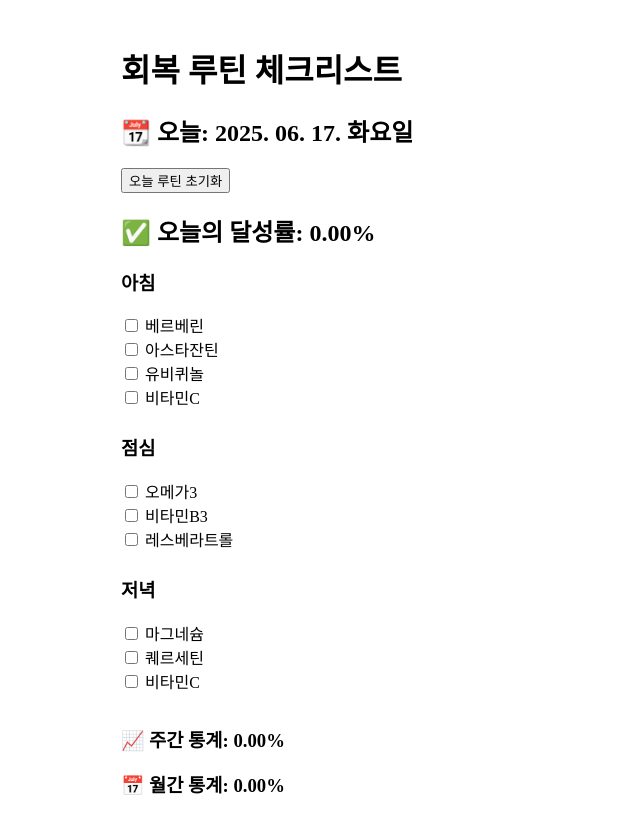
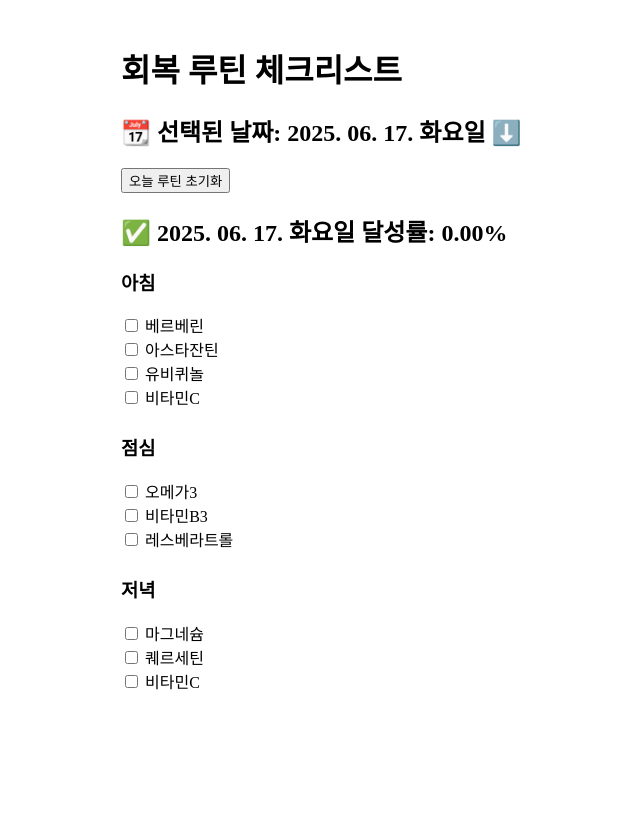
Before and after one commit to tyt132/recovery-checklist, a React (Vite) app: page / in a window 1280 px wide. Shown: the top 834 px of the page, without its empty margins (219-859 px from the left). After the commit the page ends 800 px from the top, so only its background shows below. Built offline with nearby package versions, Linux system fonts and the light colour scheme.

Commit message:
Update DailyChecklist.jsx

```diff
--- a/src/DailyChecklist.jsx
+++ b/src/DailyChecklist.jsx
@@ -1,6 +1,8 @@
 
 // src/DailyChecklist.jsx
 import { useState } from "react";
+import Calendar from "react-calendar";
+import 'react-calendar/dist/Calendar.css';
 
 const checklistItems = [
   {
@@ -17,20 +19,16 @@ const checklistItems = [
   },
 ];
 
-const getTodayKey = () => {
-  const d = new Date();
-  return `${d.getFullYear()}-${d.getMonth() + 1}-${d.getDate()}`;
-};
+const formatDateKey = (date) =>
+  `${date.getFullYear()}-${date.getMonth() + 1}-${date.getDate()}`;
 
-const getTodayLabel = () => {
-  const now = new Date();
-  return now.toLocaleDateString("ko-KR", {
+const getTodayLabel = (date) =>
+  date.toLocaleDateString("ko-KR", {
     year: "numeric",
     month: "2-digit",
     day: "2-digit",
     weekday: "long",
   });
-};
 
 const getInitialState = () => {
   const saved = localStorage.getItem("checklist");
@@ -39,18 +37,25 @@ const getInitialState = () => {
 
 export default function DailyChecklist() {
   const [checked, setChecked] = useState(getInitialState());
+  const [selectedDate, setSelectedDate] = useState(new Date());
+  const [showCalendar, setShowCalendar] = useState(false);
 
-  const todayKey = getTodayKey();
-  const todayLabel = getTodayLabel();
+  const dateKey = formatDateKey(selectedDate);
+  const today = new Date();
+  const todayKey = formatDateKey(today);
+  const todayLabel = getTodayLabel(today);
+  const selectedLabel = getTodayLabel(selectedDate);
+
+  const isToday = dateKey === todayKey;
 
   const toggleCheck = (section, item) => {
     const newState = {
       ...checked,
-      [todayKey]: {
-        ...(checked[todayKey] || {}),
+      [dateKey]: {
+        ...(checked[dateKey] || {}),
         [section]: {
-          ...((checked[todayKey] || {})[section] || {}),
-          [item]: !((checked[todayKey] || {})[section]?.[item]),
+          ...((checked[dateKey] || {})[section] || {}),
+          [item]: !((checked[dateKey] || {})[section]?.[item]),
         },
       },
     };
@@ -58,71 +63,41 @@ export default function DailyChecklist() {
     localStorage.setItem("checklist", JSON.stringify(newState));
   };
 
-  const resetToday = () => {
-    const newState = { ...checked, [todayKey]: {} };
+  const resetDate = () => {
+    const newState = { ...checked, [dateKey]: {} };
     setChecked(newState);
     localStorage.setItem("checklist", JSON.stringify(newState));
   };
 
   const getProgress = () => {
-    const today = checked[todayKey] || {};
+    const selected = checked[dateKey] || {};
     const total = checklistItems.reduce((sum, section) => sum + section.items.length, 0);
     const done = checklistItems.reduce((sum, section) => {
       return (
         sum +
-        section.items.filter((item) => today[section.time]?.[item]).length
+        section.items.filter((item) => selected[section.time]?.[item]).length
       );
     }, 0);
     return ((done / total) * 100).toFixed(2);
   };
 
-  const renderStats = () => {
-    const dates = Object.keys(checked);
-    const today = getTodayKey();
-
-    let weekDone = 0, weekTotal = 0;
-    let monthDone = 0, monthTotal = 0;
-
-    const now = new Date();
-    const nowDay = now.getDate();
-    const nowMonth = now.getMonth() + 1;
-    const nowYear = now.getFullYear();
-
-    for (const date of dates) {
-      const [year, month, day] = date.split("-").map(Number);
-      const total = checklistItems.reduce((sum, s) => sum + s.items.length, 0);
-      const done = checklistItems.reduce((sum, s) => {
-        return sum + s.items.filter(i => checked[date]?.[s.time]?.[i]).length;
-      }, 0);
-
-      if (year === nowYear && month === nowMonth) {
-        monthDone += done;
-        monthTotal += total;
-
-        if (Math.abs(nowDay - day) < 7) {
-          weekDone += done;
-          weekTotal += total;
-        }
-      }
-    }
-
-    const weekProgress = weekTotal ? ((weekDone / weekTotal) * 100).toFixed(2) : "0.00";
-    const monthProgress = monthTotal ? ((monthDone / monthTotal) * 100).toFixed(2) : "0.00";
-
-    return (
-      <div style={{ marginTop: "2rem" }}>
-        <h3>📈 주간 통계: {weekProgress}%</h3>
-        <h3>📅 월간 통계: {monthProgress}%</h3>
-      </div>
-    );
-  };
-
   return (
     <div style={{ padding: "1rem", maxWidth: "600px", margin: "0 auto" }}>
       <h1>회복 루틴 체크리스트</h1>
-      <h2>📆 오늘: {todayLabel}</h2>
-      <button onClick={resetToday}>오늘 루틴 초기화</button>
-      <h2>✅ 오늘의 달성률: {getProgress()}%</h2>
+      <h2 onClick={() => setShowCalendar(!showCalendar)} style={{ cursor: "pointer" }}>
+        📆 선택된 날짜: {selectedLabel} ⬇️
+      </h2>
+      {showCalendar && (
+        <Calendar
+          onChange={(date) => {
+            setSelectedDate(date);
+            setShowCalendar(false);
+          }}
+          value={selectedDate}
+        />
+      )}
+      {isToday && <button onClick={resetDate}>오늘 루틴 초기화</button>}
+      <h2>✅ {selectedLabel} 달성률: {getProgress()}%</h2>
 
       {checklistItems.map((section) => (
         <div key={section.time} style={{ marginBottom: "1.5rem" }}>
@@ -131,16 +106,15 @@ export default function DailyChecklist() {
             <label key={item} style={{ display: "block" }}>
               <input
                 type="checkbox"
-                checked={checked[todayKey]?.[section.time]?.[item] || false}
+                checked={checked[dateKey]?.[section.time]?.[item] || false}
                 onChange={() => toggleCheck(section.time, item)}
+                disabled={!isToday}
               />{" "}
               {item}
             </label>
           ))}
         </div>
       ))}
-
-      {renderStats()}
     </div>
   );
 }
```
